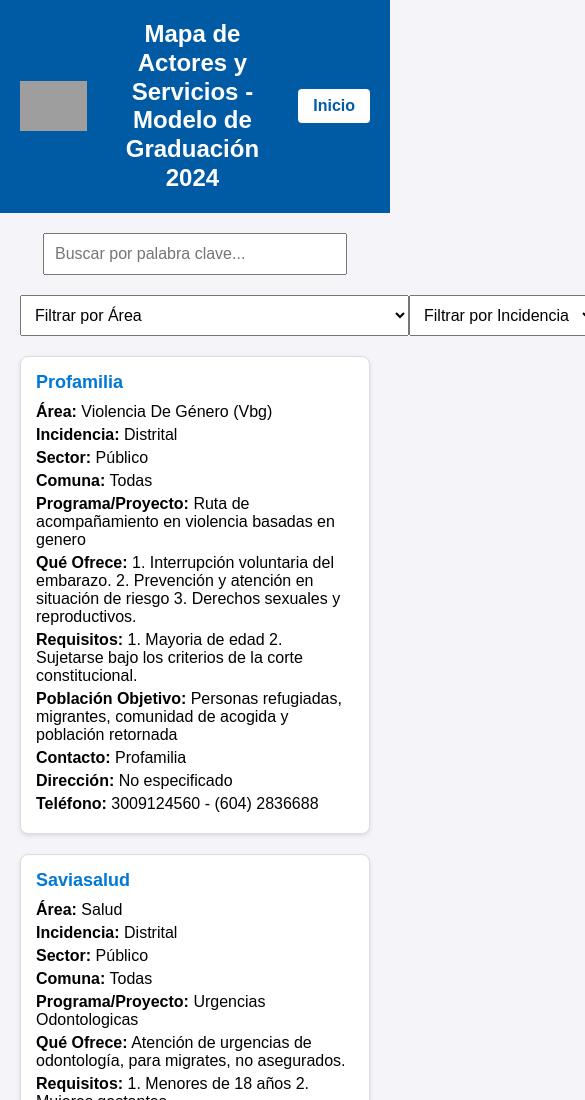
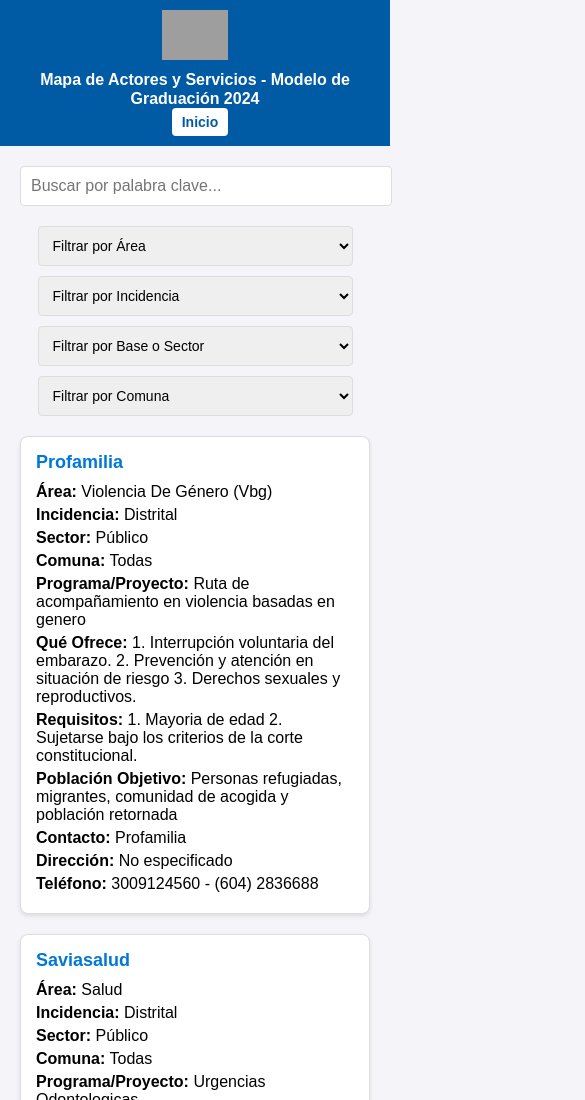
Before and after one commit to stevensi33/MdG, a plain HTML site: page mapeo_v3.html in a window 390 px wide. Shown: the top 1100 px of the page, 585 px wide, since content can reach past the window. Drawn offline with Linux system fonts and the light colour scheme; grey boxes are pictures that could not be loaded.

Commit message:
actualiza responsive

```diff
--- a/mapeo_v3.html
+++ b/mapeo_v3.html
@@ -17,10 +17,11 @@
       background-color: #005aa4;
       color: white;
       text-align: center;
-      padding: 20px;
+      padding: 10px;
       display: flex;
       align-items: center;
       justify-content: space-between;
+      flex-wrap: wrap;
     }
 
     header a:hover {
@@ -29,15 +30,25 @@
 
     header img {
       height: 50px;
-      margin-right: 20px;
+      margin-right: 10px;
     }
 
     header h1 {
       margin: 0;
-      font-size: 24px;
+      font-size: 20px;
       line-height: 1.2;
-      width: calc(100% - 70px);
+      flex: 1;
       text-align: center;
+    }
+
+    header a {
+      background-color: white;
+      color: #005aa4;
+      padding: 8px 15px;
+      text-decoration: none;
+      border-radius: 4px;
+      font-weight: bold;
+      margin-left: 10px;
     }
 
     main {
@@ -52,9 +63,29 @@
     }
 
     .search-bar input {
-      width: 80%;
+      width: 90%;
+      max-width: 600px;
       padding: 10px;
       font-size: 16px;
+      border: 1px solid #ddd;
+      border-radius: 4px;
+    }
+
+    .filter-options {
+      display: flex;
+      flex-wrap: wrap;
+      gap: 10px;
+      justify-content: center;
+      margin-bottom: 20px;
+    }
+
+    .filter-options select {
+      padding: 10px;
+      font-size: 14px;
+      border: 1px solid #ddd;
+      border-radius: 4px;
+      width: 45%;
+      max-width: 300px;
     }
 
     .actor-card {
@@ -66,6 +97,14 @@
       box-shadow: 0 2px 4px rgba(0, 0, 0, 0.1);
     }
 
+    footer {
+            text-align: center;
+            padding: 10px;
+            background-color: #005aa4;
+            color: white;
+            margin-top: 20px;
+        }
+
     .actor-header {
       font-size: 18px;
       font-weight: bold;
@@ -80,15 +119,36 @@
       margin: 5px 0;
     }
 
-    .filter-options {
-      display: flex;
-      justify-content: space-around;
-      margin-bottom: 20px;
+    @media (max-width: 768px) {
+      header {
+        flex-direction: column;
+        text-align: center;
+      }
+
+      header img {
+        margin-right: 0;
+        margin-bottom: 10px;
+      }
+
+      .filter-options select {
+        width: 90%;
+        max-width: none;
+      }
+
+      .search-bar input {
+        width: 100%;
+      }
     }
 
-    .filter-options select {
-      padding: 10px;
-      font-size: 16px;
+    @media (max-width: 480px) {
+      header h1 {
+        font-size: 16px;
+      }
+
+      header a {
+        font-size: 14px;
+        padding: 6px 10px;
+      }
     }
   </style>
 </head>
@@ -97,8 +157,7 @@
   <header>
     <img src="https://cah.org.co/wp-content/uploads/2023/12/Logo-CAH-03.png" alt="Logo CAH">
     <h1>Mapa de Actores y Servicios - Modelo de Graduación 2024</h1>
-    <a href="index.html"
-      style="margin-left: 20px; background-color: white; color: #005aa4; padding: 8px 15px; text-decoration: none; border-radius: 4px; font-weight: bold;">Inicio</a>
+    <a href="index.html">Inicio</a>
   </header>
   <main>
     <div class="search-bar">
@@ -2208,7 +2267,6 @@
         }
       ];
 
-    // Función para eliminar acentos
     const removeAccents = (str) => {
       return str.normalize("NFD").replace(/\p{Diacritic}/gu, "");
     };
@@ -2218,7 +2276,6 @@
       if (typeof value === 'string') str = value.toLowerCase();
       else if (typeof value === 'number') str = value.toString().toLowerCase();
 
-      // Eliminar acentos
       str = removeAccents(str);
       return str;
     };
@@ -2251,7 +2308,7 @@
 
     const filterActors = () => {
       const searchInput = document.getElementById('search').value.toLowerCase();
-      const searchQuery = removeAccents(searchInput); // Eliminamos acentos de lo que se busca
+      const searchQuery = removeAccents(searchInput);
 
       const areaFilter = document.getElementById('area-filter').value;
       const incidenciaFilter = document.getElementById('incidencia-filter').value;
@@ -2285,9 +2342,11 @@
     document.getElementById('sector-filter').addEventListener('change', filterActors);
     document.getElementById('comuna-filter').addEventListener('change', filterActors);
 
-    // Render inicial
     renderActors(actors);
   </script>
+  <footer>
+    &copy; 2024 Modelo de Graduación. Todos los derechos reservados.
+  </footer>
 </body>
 
 </html>
```
Also changed, not shown: index.html (+36 -6 lines).
